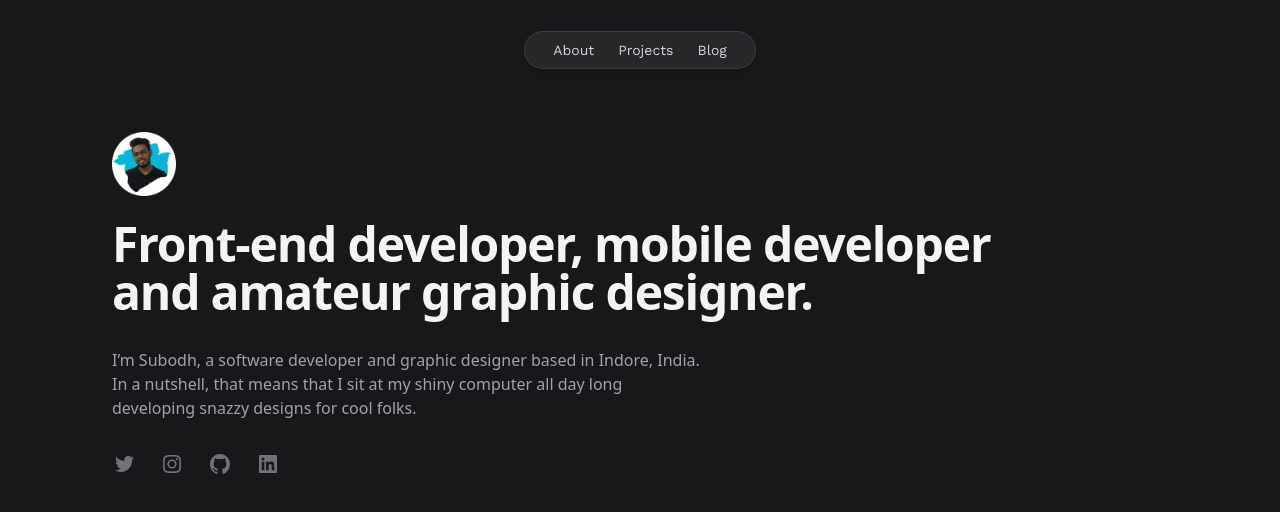
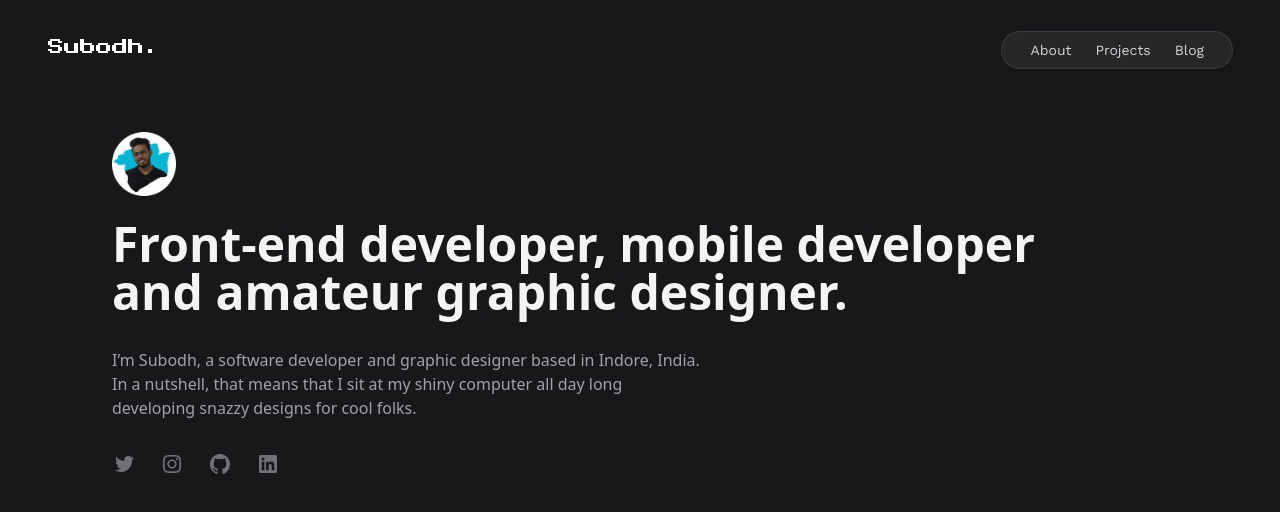
Before and after one commit to subodhGalande/Portfolio, a React (Vite) app: page / in a window 1280 px wide. Shown: the top 512 px of the page. Built offline with nearby package versions, Linux system fonts and the light colour scheme.

Commit message:
navbar logo added react router installed

```diff
--- a/index.html
+++ b/index.html
@@ -9,10 +9,14 @@
       href="https://fonts.googleapis.com/css2?family=Work+Sans:wght@400;500&display=swap"
       rel="stylesheet"
     />
+    <link
+      href="https://fonts.googleapis.com/css2?family=Press+Start+2P&family=Work+Sans:wght@400;500&display=swap"
+      rel="stylesheet"
+    />
     <meta name="viewport" content="width=device-width, initial-scale=1.0" />
     <title>Subodh Galande</title>
   </head>
-  <body class="flex h-full flex-col bg-zinc-900">
+  <body class="bg-zinc-900">
     <div id="root"></div>
     <script type="module" src="/src/main.jsx"></script>
   </body>
--- a/package.json
+++ b/package.json
@@ -11,8 +11,12 @@
   "dependencies": {
     "@headlessui/react": "^1.7.1",
     "@heroicons/react": "^2.0.11",
+    "localforage": "^1.10.0",
+    "match-sorter": "^6.3.1",
     "react": "^18.2.0",
-    "react-dom": "^18.2.0"
+    "react-dom": "^18.2.0",
+    "react-router-dom": "^6.4.0",
+    "sort-by": "^1.2.0"
   },
   "devDependencies": {
     "@types/react": "^18.0.17",
--- a/src/App.jsx
+++ b/src/App.jsx
@@ -1,7 +1,9 @@
 import { useState } from "react";
 import reactLogo from "./assets/react.svg";
+import Home from "./components/home";
+import { Route, Routes } from "react-router-dom";
 import Navbar from "./components/navbar";
-import Hero from "./components/hero";
+import About from "./components/about";
 
 function App() {
   const [count, setCount] = useState(0);
@@ -9,7 +11,10 @@
   return (
     <div className="App">
       <Navbar />
-      <Hero />
+      <Routes>
+        <Route path="/" element={<Home />}></Route>
+        <Route path="About" element={<About />}></Route>
+      </Routes>
     </div>
   );
 }
--- /dev/null
+++ b/src/components/about.jsx
@@ -0,0 +1,11 @@
+import React from "react";
+
+const About = () => {
+  return (
+    <>
+      <h1 class="text-2xl text-white">about page</h1>
+    </>
+  );
+};
+
+export default About;
--- /dev/null
+++ b/src/components/home.jsx
@@ -0,0 +1,86 @@
+import React from "react";
+import { ReactDOM } from "react";
+import photo from "../assets/photo.png";
+
+const Home = () => {
+  return (
+    <div>
+      <section class="container mx-auto px-4 sm:px-8 lg:px-12 mt-32 max-w-6xl ">
+        <img class=" h-16 w-16 -mt-16" src={photo} alt="Photo" />
+
+        <h1 class="text-4xl mt-6 font-bold text-zinc-100 sm:text-5xl">
+          {" "}
+          Front-end developer, mobile developer <br />
+          and amateur graphic designer.
+        </h1>
+        <p class="mt-8 text-base text-zinc-400">
+          I’m Subodh, a software developer and graphic designer based in Indore,
+          India. <br />
+          In a nutshell, that means that I sit at my shiny computer all day long
+          <br /> developing snazzy designs for cool folks.
+        </p>
+
+        <div class="mt-8 flex gap-6">
+          <a
+            class="group -m-1 p-1"
+            aria-label="Follow on Twitter"
+            href="https://twitter.com"
+          >
+            <svg
+              viewBox="0 0 24 24"
+              aria-hidden="true"
+              class="h-6 w-6 fill-zinc-500 transition group-hover:fill-zinc-600 dark:fill-zinc-400 dark:group-hover:fill-zinc-300"
+            >
+              <path d="M20.055 7.983c.011.174.011.347.011.523 0 5.338-3.92 11.494-11.09 11.494v-.003A10.755 10.755 0 0 1 3 18.186c.308.038.618.057.928.058a7.655 7.655 0 0 0 4.841-1.733c-1.668-.032-3.13-1.16-3.642-2.805a3.753 3.753 0 0 0 1.76-.07C5.07 13.256 3.76 11.6 3.76 9.676v-.05a3.77 3.77 0 0 0 1.77.505C3.816 8.945 3.288 6.583 4.322 4.737c1.98 2.524 4.9 4.058 8.034 4.22a4.137 4.137 0 0 1 1.128-3.86A3.807 3.807 0 0 1 19 5.274a7.657 7.657 0 0 0 2.475-.98c-.29.934-.9 1.729-1.713 2.233A7.54 7.54 0 0 0 22 5.89a8.084 8.084 0 0 1-1.945 2.093Z"></path>
+            </svg>
+          </a>
+          <a
+            class="group -m-1 p-1"
+            aria-label="Follow on Instagram"
+            href="https://instagram.com"
+          >
+            <svg
+              viewBox="0 0 24 24"
+              aria-hidden="true"
+              class="h-6 w-6 fill-zinc-500 transition group-hover:fill-zinc-600 dark:fill-zinc-400 dark:group-hover:fill-zinc-300"
+            >
+              <path d="M12 3c-2.444 0-2.75.01-3.71.054-.959.044-1.613.196-2.185.418A4.412 4.412 0 0 0 4.51 4.511c-.5.5-.809 1.002-1.039 1.594-.222.572-.374 1.226-.418 2.184C3.01 9.25 3 9.556 3 12s.01 2.75.054 3.71c.044.959.196 1.613.418 2.185.23.592.538 1.094 1.039 1.595.5.5 1.002.808 1.594 1.038.572.222 1.226.374 2.184.418C9.25 20.99 9.556 21 12 21s2.75-.01 3.71-.054c.959-.044 1.613-.196 2.185-.419a4.412 4.412 0 0 0 1.595-1.038c.5-.5.808-1.002 1.038-1.594.222-.572.374-1.226.418-2.184.044-.96.054-1.267.054-3.711s-.01-2.75-.054-3.71c-.044-.959-.196-1.613-.419-2.185A4.412 4.412 0 0 0 19.49 4.51c-.5-.5-1.002-.809-1.594-1.039-.572-.222-1.226-.374-2.184-.418C14.75 3.01 14.444 3 12 3Zm0 1.622c2.403 0 2.688.009 3.637.052.877.04 1.354.187 1.67.31.421.163.72.358 1.036.673.315.315.51.615.673 1.035.123.317.27.794.31 1.671.043.95.052 1.234.052 3.637s-.009 2.688-.052 3.637c-.04.877-.187 1.354-.31 1.67-.163.421-.358.72-.673 1.036a2.79 2.79 0 0 1-1.035.673c-.317.123-.794.27-1.671.31-.95.043-1.234.052-3.637.052s-2.688-.009-3.637-.052c-.877-.04-1.354-.187-1.67-.31a2.789 2.789 0 0 1-1.036-.673 2.79 2.79 0 0 1-.673-1.035c-.123-.317-.27-.794-.31-1.671-.043-.95-.052-1.234-.052-3.637s.009-2.688.052-3.637c.04-.877.187-1.354.31-1.67.163-.421.358-.72.673-1.036.315-.315.615-.51 1.035-.673.317-.123.794-.27 1.671-.31.95-.043 1.234-.052 3.637-.052Z"></path>
+              <path d="M12 15a3 3 0 1 1 0-6 3 3 0 0 1 0 6Zm0-7.622a4.622 4.622 0 1 0 0 9.244 4.622 4.622 0 0 0 0-9.244Zm5.884-.182a1.08 1.08 0 1 1-2.16 0 1.08 1.08 0 0 1 2.16 0Z"></path>
+            </svg>
+          </a>
+          <a
+            class="group -m-1 p-1"
+            aria-label="Follow on GitHub"
+            href="https://github.com"
+          >
+            <svg
+              viewBox="0 0 24 24"
+              aria-hidden="true"
+              class="h-6 w-6 fill-zinc-500 transition group-hover:fill-zinc-600 dark:fill-zinc-400 dark:group-hover:fill-zinc-300"
+            >
+              <path
+                fill-rule="evenodd"
+                clip-rule="evenodd"
+                d="M12 2C6.475 2 2 6.588 2 12.253c0 4.537 2.862 8.369 6.838 9.727.5.09.687-.218.687-.487 0-.243-.013-1.05-.013-1.91C7 20.059 6.35 18.957 6.15 18.38c-.113-.295-.6-1.205-1.025-1.448-.35-.192-.85-.667-.013-.68.788-.012 1.35.744 1.538 1.051.9 1.551 2.338 1.116 2.912.846.088-.666.35-1.115.638-1.371-2.225-.256-4.55-1.14-4.55-5.062 0-1.115.387-2.038 1.025-2.756-.1-.256-.45-1.307.1-2.717 0 0 .837-.269 2.75 1.051.8-.23 1.65-.346 2.5-.346.85 0 1.7.115 2.5.346 1.912-1.333 2.75-1.05 2.75-1.05.55 1.409.2 2.46.1 2.716.637.718 1.025 1.628 1.025 2.756 0 3.934-2.337 4.806-4.562 5.062.362.32.675.936.675 1.897 0 1.371-.013 2.473-.013 2.82 0 .268.188.589.688.486a10.039 10.039 0 0 0 4.932-3.74A10.447 10.447 0 0 0 22 12.253C22 6.588 17.525 2 12 2Z"
+              ></path>
+            </svg>
+          </a>
+          <a
+            class="group -m-1 p-1"
+            aria-label="Follow on LinkedIn"
+            href="https://linkedin.com"
+          >
+            <svg
+              viewBox="0 0 24 24"
+              class="h-6 w-6 fill-zinc-500 transition group-hover:fill-zinc-600 dark:fill-zinc-400 dark:group-hover:fill-zinc-300"
+            >
+              <path d="M18.335 18.339H15.67v-4.177c0-.996-.02-2.278-1.39-2.278-1.389 0-1.601 1.084-1.601 2.205v4.25h-2.666V9.75h2.56v1.17h.035c.358-.674 1.228-1.387 2.528-1.387 2.7 0 3.2 1.778 3.2 4.091v4.715zM7.003 8.575a1.546 1.546 0 01-1.548-1.549 1.548 1.548 0 111.547 1.549zm1.336 9.764H5.666V9.75H8.34v8.589zM19.67 3H4.329C3.593 3 3 3.58 3 4.297v15.406C3 20.42 3.594 21 4.328 21h15.338C20.4 21 21 20.42 21 19.703V4.297C21 3.58 20.4 3 19.666 3h.003z"></path>
+            </svg>
+          </a>
+        </div>
+      </section>
+    </div>
+  );
+};
+
+export default Home;
--- a/src/components/navbar.jsx
+++ b/src/components/navbar.jsx
@@ -2,12 +2,18 @@
 import App from "./../App";
 import { Popover, Transition } from "@headlessui/react";
 import { ChevronDownIcon, XMarkIcon } from "@heroicons/react/20/solid";
+import { NavLink } from "react-router-dom";
 
 const Navbar = () => {
   return (
-    <nav class=" container flex flex-1 mx-auto  items-baseline sm:justify-center justify-end mt-8 max-w-6xl px-4 sm:px-8 lg:px-12 ">
-      <div class=" sm:hidden group text-zinc-300 text-sm font-medium justify-evenly py-2 px-3 w-auto rounded-full ring-1 ring-zinc-500/40  bg-zinc-800">
-        <Popover className="relative">
+    <nav class="  flex sm:mx-auto items-baseline justify-between mt-8 max-w-7xl px-4 sm:px-8 lg:px-12 ">
+      <NavLink to="/">
+        <h1 class="font-logo text-xs md:text-sm lg:text-base font-medium text-white">
+          Subodh.
+        </h1>
+      </NavLink>
+
+      <Popover className="sm:hidden text-zinc-300 text-sm font-medium  py-2 px-3  rounded-full ring-1 ring-zinc-500/40  bg-zinc-800">
         <Popover.Button class="outline-none">
           <span class="inline-block ">Menu</span>
           <span>
@@ -65,46 +71,21 @@
           </Popover.Panel>
         </Transition>
       </Popover>
-      </div>
-      <div>
-        <ul class=" hidden sm:visible sm:flex mx-auto max-w-fit px-7 sm:justify-center ring-1 ring-zinc-500/40 space-x-6  shadow-md text-base sm:text-lg  rounded-full bg-zinc-800 ">
+
+      <ul class="  px-7 hidden sm:flex  ring-1 ring-zinc-500/40 space-x-6  shadow-md text-base  rounded-full bg-zinc-800 ">
         <li class=" block  py-2 transition ease-in-out duration-300 active:text-cyan-200 hover:text-cyan-400 font-Work font-normal text-sm text-zinc-300 ">
-            <a href="#">About</a>
+          <NavLink to="/About">About</NavLink>
         </li>
         <li class=" block py-2 transition active:text-cyan-200 hover:text-cyan-400 ease-in-out duration-300 font-Work font-normal text-sm  text-zinc-300">
-            <a href="#">Projects</a>
+          <NavLink to="/Projects">Projects</NavLink>
         </li>
         <li class=" block transition  py-2  ease-in-out duration-300 hover:text-cyan-400  font-Work font-normal  text-sm text-zinc-300">
           {" "}
-            <a href="#">Blog</a>
+          <NavLink to="/blog">Blog</NavLink>
         </li>
       </ul>
-      </div>
     </nav>
   );
 };
 
 export default Navbar;
-
-<button
-  aria-label="Close menu"
-  class="-m-1 p-1"
-  type="button"
-  data-headlessui-state="open"
-  tabindex="0"
->
-  <svg
-    viewBox="0 0 24 24"
-    aria-hidden="true"
-    class="h-6 w-6 text-zinc-500 dark:text-zinc-400"
-  >
-    <path
-      d="m17.25 6.75-10.5 10.5M6.75 6.75l10.5 10.5"
-      fill="none"
-      stroke="currentColor"
-      stroke-width="1.5"
-      stroke-linecap="round"
-      stroke-linejoin="round"
-    ></path>
-  </svg>
-</button>;
--- a/src/main.jsx
+++ b/src/main.jsx
@@ -1,10 +1,13 @@
-import React from 'react'
-import ReactDOM from 'react-dom/client'
-import App from './App'
-import './index.css'
+import React from "react";
+import ReactDOM from "react-dom/client";
+import App from "./App";
+import { BrowserRouter } from "react-router-dom";
+import "./index.css";
 
-ReactDOM.createRoot(document.getElementById('root')).render(
+ReactDOM.createRoot(document.getElementById("root")).render(
   <React.StrictMode>
-    <App />
+    <BrowserRouter>
+      <App />
+    </BrowserRouter>
   </React.StrictMode>
-)
+);
--- a/tailwind.config.cjs
+++ b/tailwind.config.cjs
@@ -7,6 +7,7 @@
     extend: {
       fontFamily: {
         Work: ['"Work Sans"', ...defaultTheme.fontFamily.sans],
+        logo: ['"Press Start 2P"'],
       },
     },
   },
```
Also changed, not shown: 1 other file (tests, documents, lock files or other folders). Lines whose indentation alone changed are shown as unchanged.
